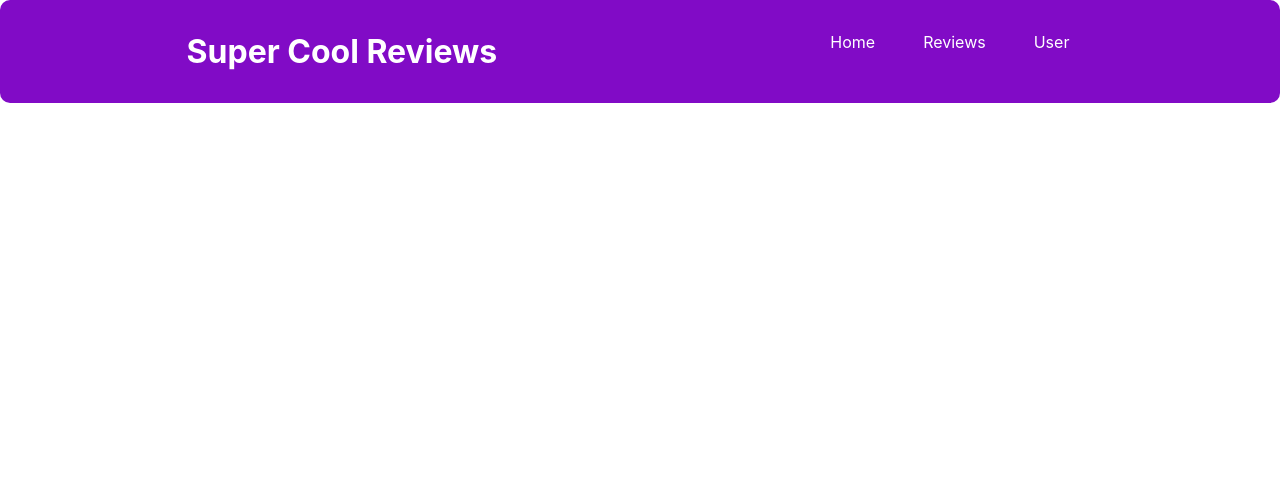
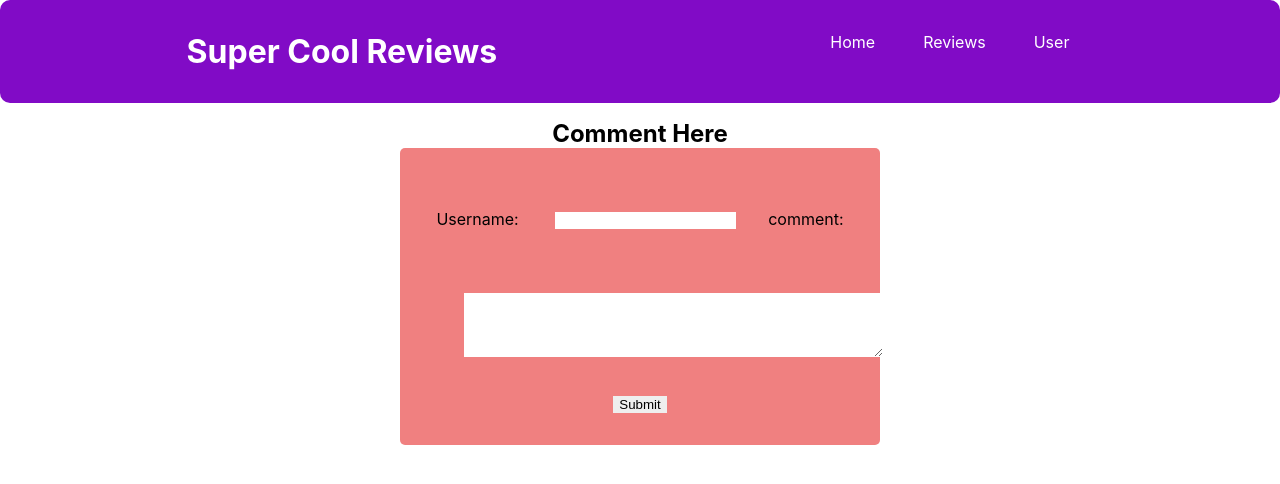
Before and after one commit to Daniel17971/fe-project-nc-games, a React (Create React App) app: page /reviews/1/comments in a window 1280 px wide. Shown: the top 484 px of the page. Built offline with nearby package versions, Linux system fonts and the light colour scheme.

Commit message:
ticket 8 post a comment

```diff
--- a/src/App.css
+++ b/src/App.css
@@ -218,3 +218,29 @@ img {
   margin-right: 10rem;
   border-radius: 5px;
 }
+
+#post-comment {
+  color: black;
+}
+
+.comment-form {
+  background-color: lightcoral;
+  border-radius: 5px;
+  margin-left: 25rem;
+  margin-right: 25rem;
+  padding: 2rem;
+}
+
+#username-input {
+  margin: 2rem;
+}
+#textarea-input {
+  margin: 2rem;
+}
+
+#post-comment {
+  background-color: darkgreen;
+  color: white;
+  border-radius: 5px;
+  padding: 1rem;
+}
--- a/src/App.js
+++ b/src/App.js
@@ -7,6 +7,7 @@ import Homepage from "./components/Homepage";
 import User from "./components/User";
 import AllReview from "./components/AllReviews";
 import Review from "./components/Review";
+import PostComment from "./components/PostComment";
 
 function App() {
   return (
@@ -17,6 +18,7 @@ function App() {
         <Route path="/user" element={<User />} />
         <Route path="/reviews" element={<AllReview />} />
         <Route path="/reviews/:review_id" element={<Review />} />
+        <Route path="/reviews/:review_id/comments" element={<PostComment />} />
       </Routes>
     </div>
   );
--- a/src/api.js
+++ b/src/api.js
@@ -35,3 +35,11 @@ export const updateReviewVotes = (review_id, votes) => {
       return response.data.review;
     });
 };
+
+export const postComment = (review_id, comment) => {
+  return gamesApi
+    .post(`/reviews/${review_id}/comments`, comment)
+    .then((response) => {
+      return response.data.comment;
+    });
+};
--- /dev/null
+++ b/src/components/PostComment.jsx
@@ -0,0 +1,77 @@
+import { useEffect, useState } from "react";
+import { useParams } from "react-router-dom";
+import { postComment } from "../api";
+
+const PostComment = () => {
+  const review_id = useParams();
+  const [newComment, setNewComment] = useState({});
+  const [userName, setUserName] = useState("");
+  const [body, setBody] = useState("");
+  const [hasPosted, setHasPosted] = useState(false);
+  const [returnComment, setReturnComment] = useState({});
+  const [err, setErr] = useState(null);
+
+  useEffect(() => {
+    if (Object.keys(newComment).length) {
+      postComment(review_id.review_id, newComment)
+        .then((data) => {
+          setErr(null);
+          setNewComment({});
+          setReturnComment(data);
+          setHasPosted(true);
+        })
+        .catch((err) => {
+          setErr("That User doesn't exsist!!!");
+        });
+    }
+  }, [newComment, review_id]);
+
+  const handleSubmit = (event) => {
+    event.preventDefault();
+    setNewComment((currentComment) => {
+      return { ...currentComment, username: userName, body };
+    });
+  };
+
+  return (
+    <section className="post-comment">
+      <h2>Comment Here</h2>
+      <form onSubmit={handleSubmit} className="comment-form">
+        <label htmlFor="username-input">Username: </label>
+        <input
+          type="text"
+          id="username-input"
+          onChange={(event) => {
+            setUserName(event.target.value);
+          }}
+        />
+        <label htmlFor="textarea-input">comment: </label>
+        <textarea
+          type="text"
+          id="textarea-input"
+          rows="4"
+          cols="50"
+          onChange={(event) => {
+            setBody(event.target.value);
+          }}
+        />
+        <button type="Submit">Submit</button>
+      </form>
+      {err ? <p>{err}</p> : null}
+      {hasPosted ? (
+        <ul>
+          <li key={returnComment.comment_id} className="review-comment">
+            <h3>By {returnComment.author}</h3>
+            <p>{returnComment.body}</p>
+            <p id="comment-date">
+              posted on {returnComment.created_at.slice(0, 10)}
+            </p>
+            <p id="comment-votes">votes {returnComment.votes}</p>
+          </li>
+        </ul>
+      ) : null}
+    </section>
+  );
+};
+
+export default PostComment;
--- a/src/components/Review.jsx
+++ b/src/components/Review.jsx
@@ -2,7 +2,7 @@ import { useEffect, useState } from "react";
 import { useParams } from "react-router-dom";
 import { fetchReview, updateReviewVotes } from "../api";
 import Comments from "./Comments";
-
+import { Link } from "react-router-dom";
 const Review = () => {
   const review_id = useParams().review_id;
   const [review, setReview] = useState({});
@@ -10,7 +10,7 @@ const Review = () => {
   const [votes, setVotes] = useState("");
   const [err, setErr] = useState(null);
   const [hasVoted, setHasVoted] = useState(true);
-  const [inc, setInc] = useState(1);
+  const [inc, setInc] = useState(0);
 
   useEffect(() => {
     setIsLoading(true);
@@ -55,8 +55,12 @@ const Review = () => {
         <button id="review-votes" type="submit" onClick={handleClick}>
           Votes {votes}
         </button>
+        <Link id="post-comment" to={`/reviews/${review_id}/comments`}>
+          Add comment
+        </Link>
         {err ? <p id="review-vote-err">{err}</p> : null}
       </section>
+
       <Comments review_id={review_id} />
     </section>
   );
```
